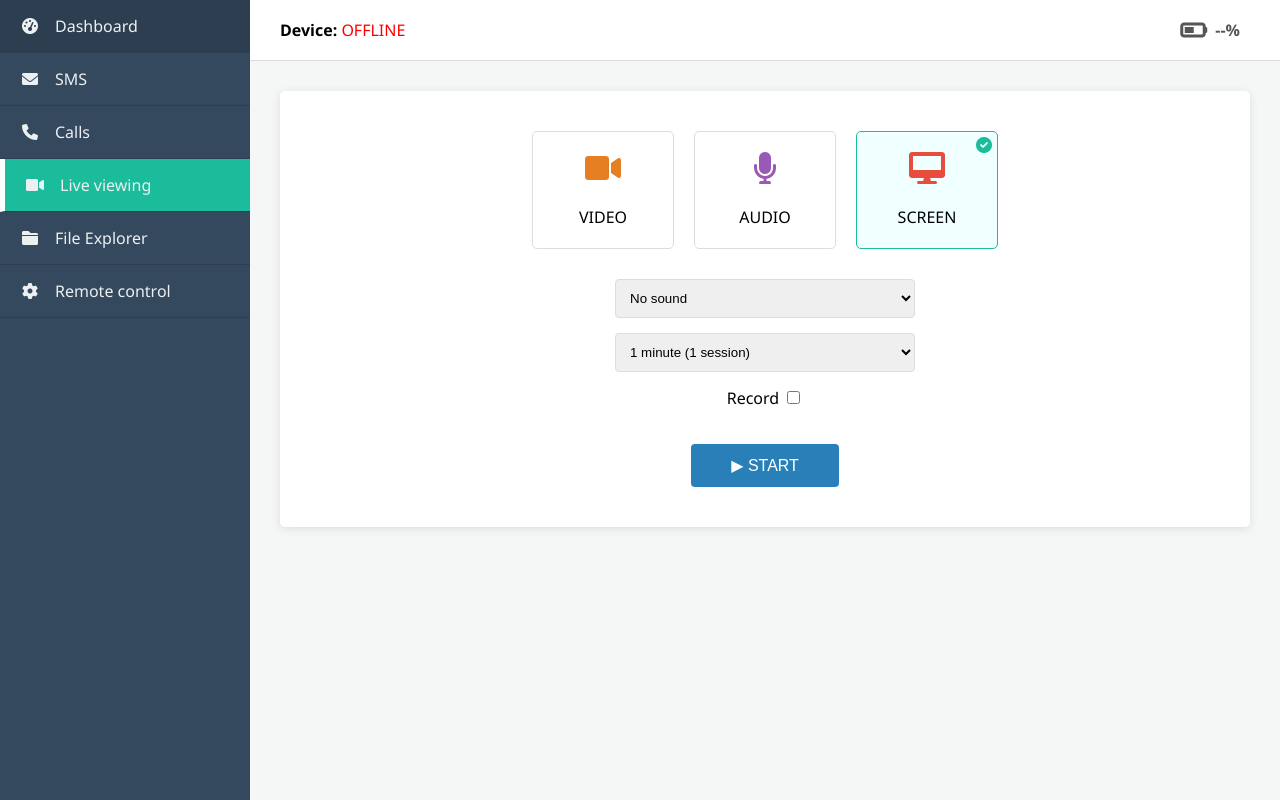
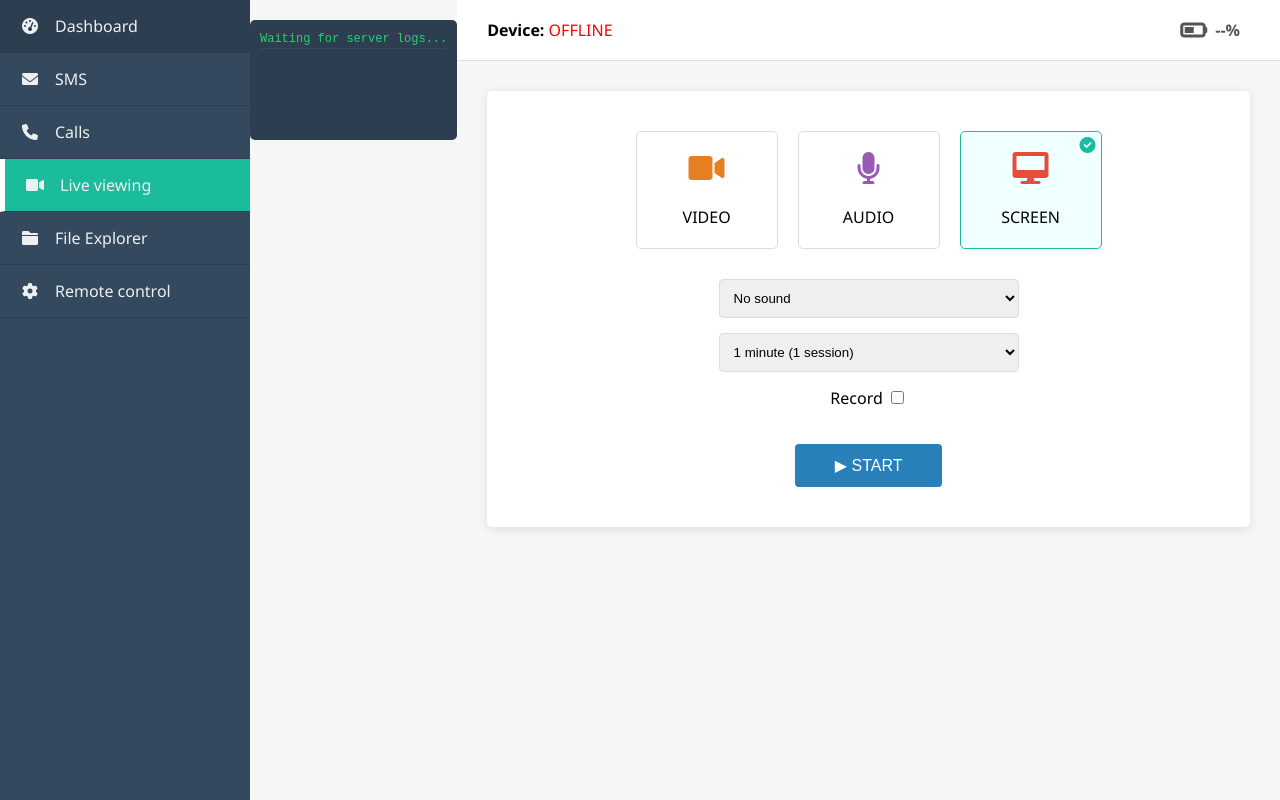
Before and after one commit to sekharathome/mirror-view, a website: page index.html in a window 1280 px wide. Drawn offline with Linux system fonts and the light colour scheme.

Commit message:
Update index.html

```diff
--- a/index.html
+++ b/index.html
@@ -64,6 +64,19 @@
             background: #f39c12; color: white; padding: 15px 30px; border-radius: 5px;
             display: none; z-index: 1000; font-weight: bold;
         }
+        #log-container {
+    background: #2c3e50;
+    color: #2ecc71;
+    font-family: 'Courier New', Courier, monospace;
+    padding: 10px;
+    margin-top: 20px;
+    height: 100px;
+    overflow-y: auto;
+    border-radius: 5px;
+    font-size: 12px;
+    text-align: left;
+}
+.log-entry { border-bottom: 1px solid #34495e; padding: 2px 0; }
     </style>
     <link rel="stylesheet" href="https://cdnjs.cloudflare.com/ajax/libs/font-awesome/6.0.0/css/all.min.css">
 </head>
@@ -77,7 +90,9 @@
         <div class="nav-item"><i class="fas fa-folder"></i> File Explorer</div>
         <div class="nav-item"><i class="fas fa-cog"></i> Remote control</div>
     </div>
-
+<div id="log-container">
+    <div class="log-entry">Waiting for server logs...</div>
+</div>
     <div id="main-wrapper">
         <header>
             <div id="device-name"><strong>Device:</strong> <span id="status-indicator" style="color: red;">OFFLINE</span></div>
@@ -142,7 +157,15 @@
 
         socket.onmessage = (event) => {
             const data = event.data;
-
+// Handle Logs from Server
+    if (data.startsWith("LOG:")) {
+        const logBox = document.getElementById('log-container');
+        const newLog = document.createElement('div');
+        newLog.className = 'log-entry';
+        newLog.innerText = `[${new Date().toLocaleTimeString()}] ${data.substring(4)}`;
+        logBox.appendChild(newLog);
+        logBox.scrollTop = logBox.scrollHeight; // Auto-scroll to bottom
+    }
             // 1. Handle Battery and Status Updates
             if (data.startsWith("STATUS_DATA:")) {
                 // Expected format from device: "STATUS_DATA:ONLINE|85|CHARGING"
```
